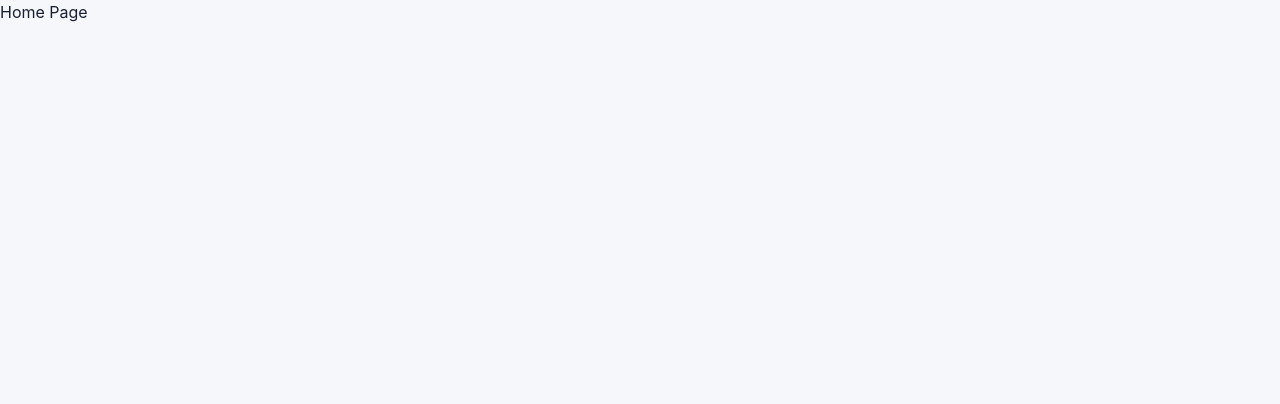
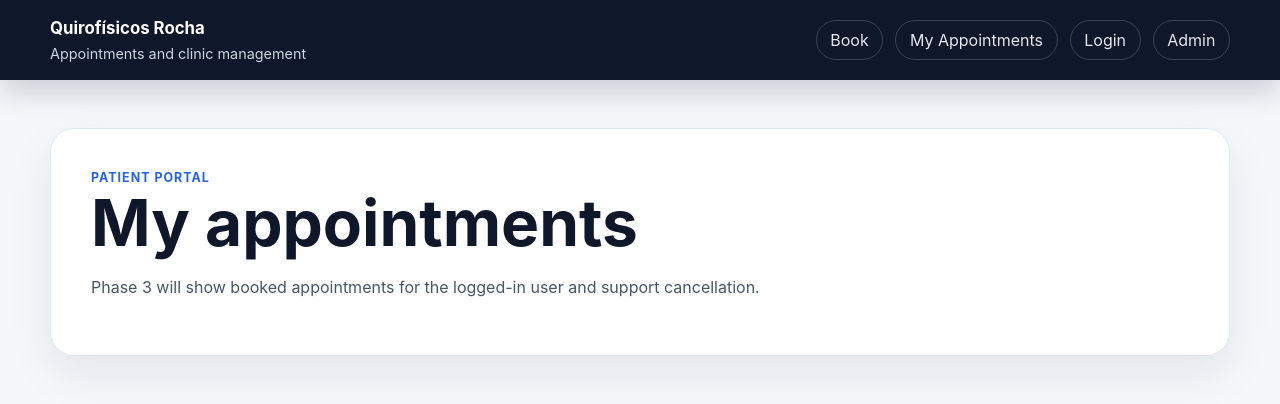
Before and after one commit to ulisesd15/AppointmentRepo, a React (Vite) app in the folder frontend/: page /appointments in a window 1280 px wide. Shown: the top 404 px of the page. Built offline with nearby package versions, Linux system fonts and the light colour scheme.

Commit message:
Phase 1: replace placeholder appointments page

```diff
--- a/frontend/src/pages/MyAppointmentsPage/myAppointmentsPage.jsx
+++ b/frontend/src/pages/MyAppointmentsPage/myAppointmentsPage.jsx
@@ -1,3 +1,13 @@
-export default function HomePage() {
-  return <div>Home Page</div>;
+import Layout from '../../components/Layout.jsx';
+
+export default function MyAppointmentsPage() {
+  return (
+    <Layout>
+      <section className="card">
+        <p className="eyebrow">Patient portal</p>
+        <h1>My appointments</h1>
+        <p>Phase 3 will show booked appointments for the logged-in user and support cancellation.</p>
+      </section>
+    </Layout>
+  );
 }
```
